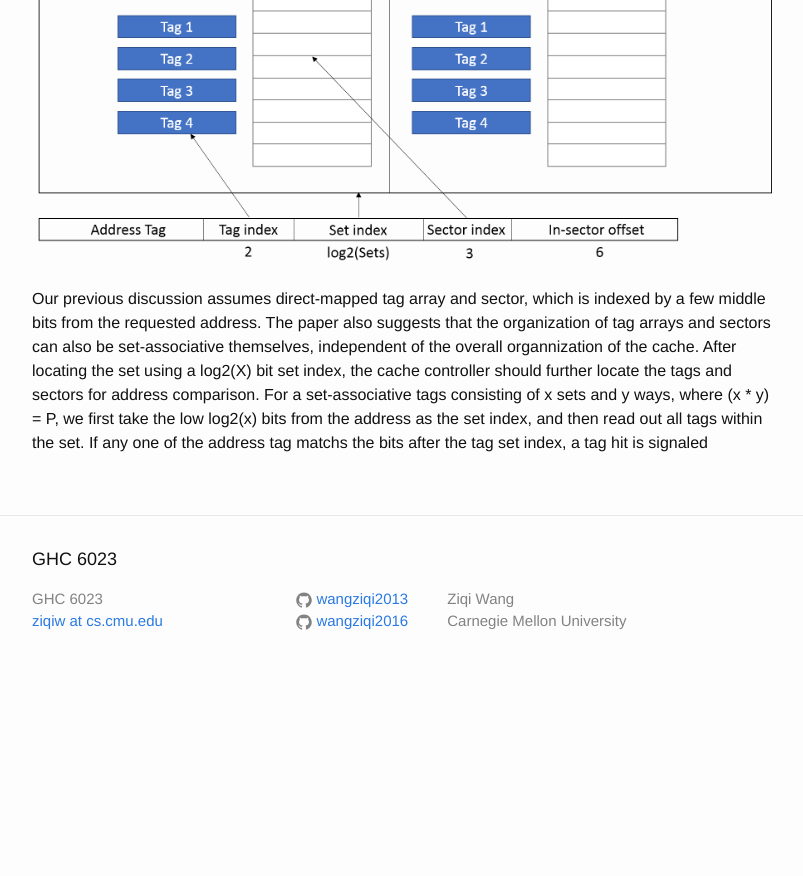
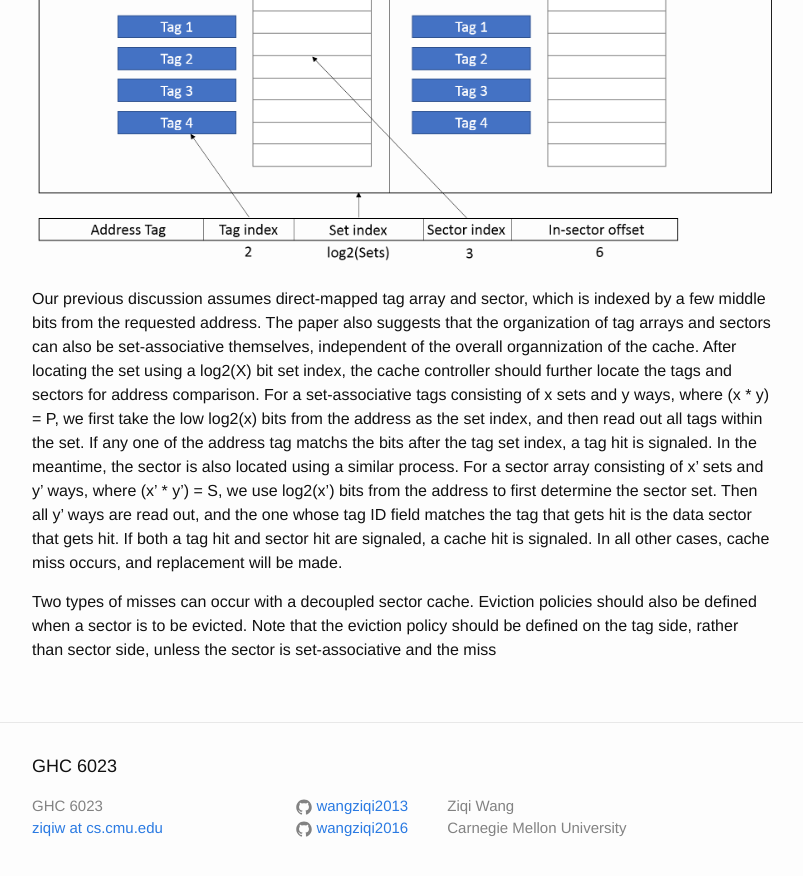
Before and after one commit to wangziqi2013/wangziqi2013.github.io, a Jekyll site: the page built from _posts/2020-05-24-decoupled-sector-caches.markdown, in a window 1280 px wide and 900 px high, scrolled down 2129 px. Shown: the top 876 px of the window, without its empty margins (238-1041 px from the left). Built offline with Jekyll 4.4.1, drawn with Linux system fonts in a browser that asks for light colours; before the commit the page ends 2822 px from its top, so only the background shows below that.

Commit message:
Finish set associative

```diff
--- a/_posts/2020-05-24-decoupled-sector-caches.markdown
+++ b/_posts/2020-05-24-decoupled-sector-caches.markdown
@@ -83,4 +83,12 @@ independent of the overall organnization of the cache. After locating the set us
 the cache controller should further locate the tags and sectors for address comparison.
 For a set-associative tags consisting of x sets and y ways, where (x * y) = P, we first take the low log2(x) bits from the
 address as the set index, and then read out all tags within the set. If any one of the address tag matchs the bits
-after the tag set index, a tag hit is signaled
+after the tag set index, a tag hit is signaled. In the meantime, the sector is also located using a similar process. For
+a sector array consisting of x' sets and y' ways, where (x' * y') = S, we use log2(x') bits from the address to first
+determine the sector set. Then all y' ways are read out, and the one whose tag ID field matches the tag that gets hit
+is the data sector that gets hit. If both a tag hit and sector hit are signaled, a cache hit is signaled. In all
+other cases, cache miss occurs, and replacement will be made.
+
+Two types of misses can occur with a decoupled sector cache.
+Eviction policies should also be defined when a sector is to be evicted. Note that the eviction policy
+should be defined on the tag side, rather than sector side, unless the sector is set-associative and the miss
```
